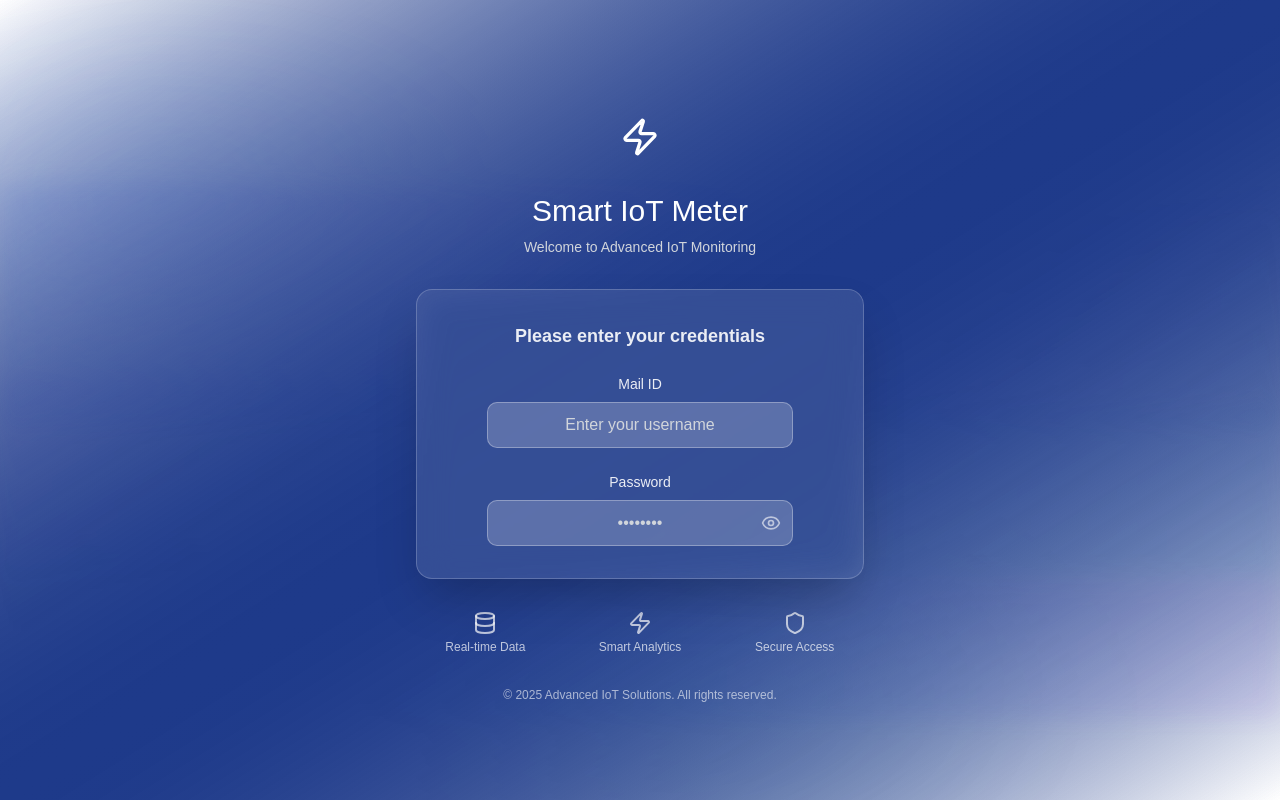
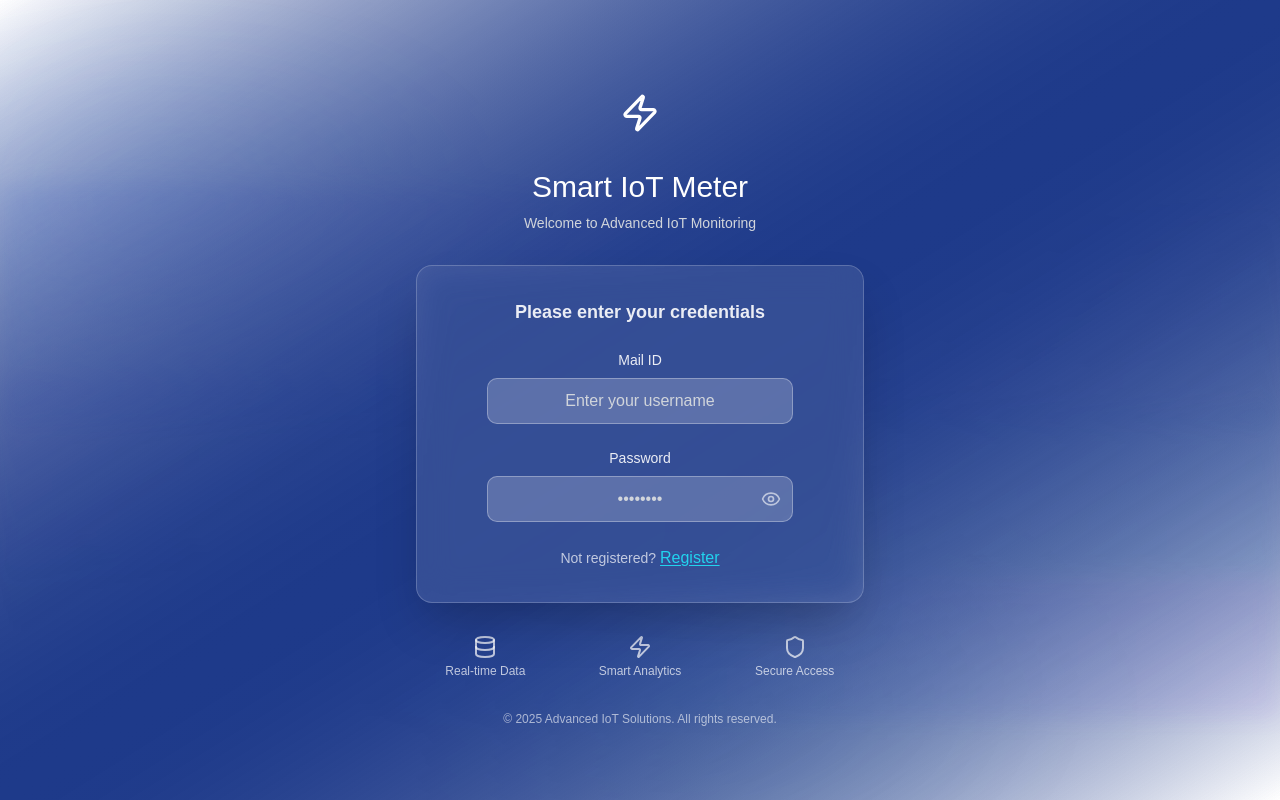
Before and after one commit to Agnibha-31/IoT-based-Smart-Meter-Dashboard, a React (Vite) app: page / in a window 1280 px wide. Built offline with nearby package versions, Linux system fonts and the light colour scheme; no server answers.

Commit message:
Always show login page first with manual Register/Sign In toggle links

```diff
--- a/src/components/LoginPage.tsx
+++ b/src/components/LoginPage.tsx
@@ -20,35 +20,14 @@ export default function LoginPage({ onLogin, onRegister }: LoginProps) {
   const [passwordFocused, setPasswordFocused] = useState(false);
   const [confirmPasswordFocused, setConfirmPasswordFocused] = useState(false);
   const [nameFocused, setNameFocused] = useState(false);
-  const [isFirstTimeUser, setIsFirstTimeUser] = useState(false);
+  const [isFirstTimeUser, setIsFirstTimeUser] = useState(false); // Always start with login page
   const [showPasswordHelp, setShowPasswordHelp] = useState(false);
   const [showPassword, setShowPassword] = useState(false);
   const [showConfirmPassword, setShowConfirmPassword] = useState(false);
   const debounceTimer = useRef<number | null>(null);
   const lastTried = useRef<{ email: string; password: string } | null>(null);
 
-  // Check if this is first time setup
-  useEffect(() => {
-    // First check localStorage - if a user was registered before, skip API call
-    const userExists = localStorage.getItem('userExists');
-    if (userExists === 'true') {
-      setIsFirstTimeUser(false);
-      return;
-    }
-
-    // Otherwise check with backend API
-    const API_BASE = import.meta.env.VITE_API_BASE || 'http://localhost:5000';
-    fetch(`${API_BASE}/api/auth/check-first-user`)
-      .then(res => res.json())
-      .then(data => {
-        setIsFirstTimeUser(data.isFirstUser);
-        // If user exists, store it in localStorage
-        if (!data.isFirstUser) {
-          localStorage.setItem('userExists', 'true');
-        }
-      })
-      .catch(() => setIsFirstTimeUser(false));
-  }, []);
+  // Always show login page on load - removed automatic first-time check
 
   // Full name validation - at least 2 words, each starting with capital letter
   const validateName = (fullName: string) => {
@@ -470,8 +449,37 @@ export default function LoginPage({ onLogin, onRegister }: LoginProps) {
               </div>
             )}
 
+            {/* Register link for login mode */}
+            {!isFirstTimeUser && (
+              <motion.div
+                initial={{ opacity: 0 }}
+                animate={{ opacity: 1 }}
+                transition={{ delay: 0.3 }}
+                className="text-center"
+              >
+                <p className="text-white/70 text-sm">
+                  Not registered?{' '}
+                  <button
+                    type="button"
+                    onClick={() => {
+                      setIsFirstTimeUser(true);
+                      setShowError(null);
+                      setPassword('');
+                      setConfirmPassword('');
+                      setName('');
+                    }}
+                    className="text-cyan-400 hover:text-cyan-300 font-medium underline underline-offset-2 transition-colors duration-200 cursor-pointer"
+                  >
+                    Register
+                  </button>
+                </p>
+              </motion.div>
+            )}
+
             {/* Sign In button removed - auto-login handles authentication */}
+            {/* Register button for registration mode */}
             {isFirstTimeUser && (
+              <>
                 <motion.button
                   whileHover={{ scale: isFormValid ? 1.05 : 1 }}
                   whileTap={{ scale: isFormValid ? 0.95 : 1 }}
@@ -485,6 +493,32 @@ export default function LoginPage({ onLogin, onRegister }: LoginProps) {
                 >
                   {isSubmitting ? 'Creating Account...' : 'Register'}
                 </motion.button>
+
+                {/* Sign In link for registration mode */}
+                <motion.div
+                  initial={{ opacity: 0 }}
+                  animate={{ opacity: 1 }}
+                  transition={{ delay: 0.3 }}
+                  className="text-center mt-3"
+                >
+                  <p className="text-white/70 text-sm">
+                    Already registered?{' '}
+                    <button
+                      type="button"
+                      onClick={() => {
+                        setIsFirstTimeUser(false);
+                        setShowError(null);
+                        setPassword('');
+                        setConfirmPassword('');
+                        setName('');
+                      }}
+                      className="text-cyan-400 hover:text-cyan-300 font-medium underline underline-offset-2 transition-colors duration-200 cursor-pointer"
+                    >
+                      Sign In
+                    </button>
+                  </p>
+                </motion.div>
+              </>
             )}
 
             {showError && (
```
Lines whose indentation alone changed are shown as unchanged.
